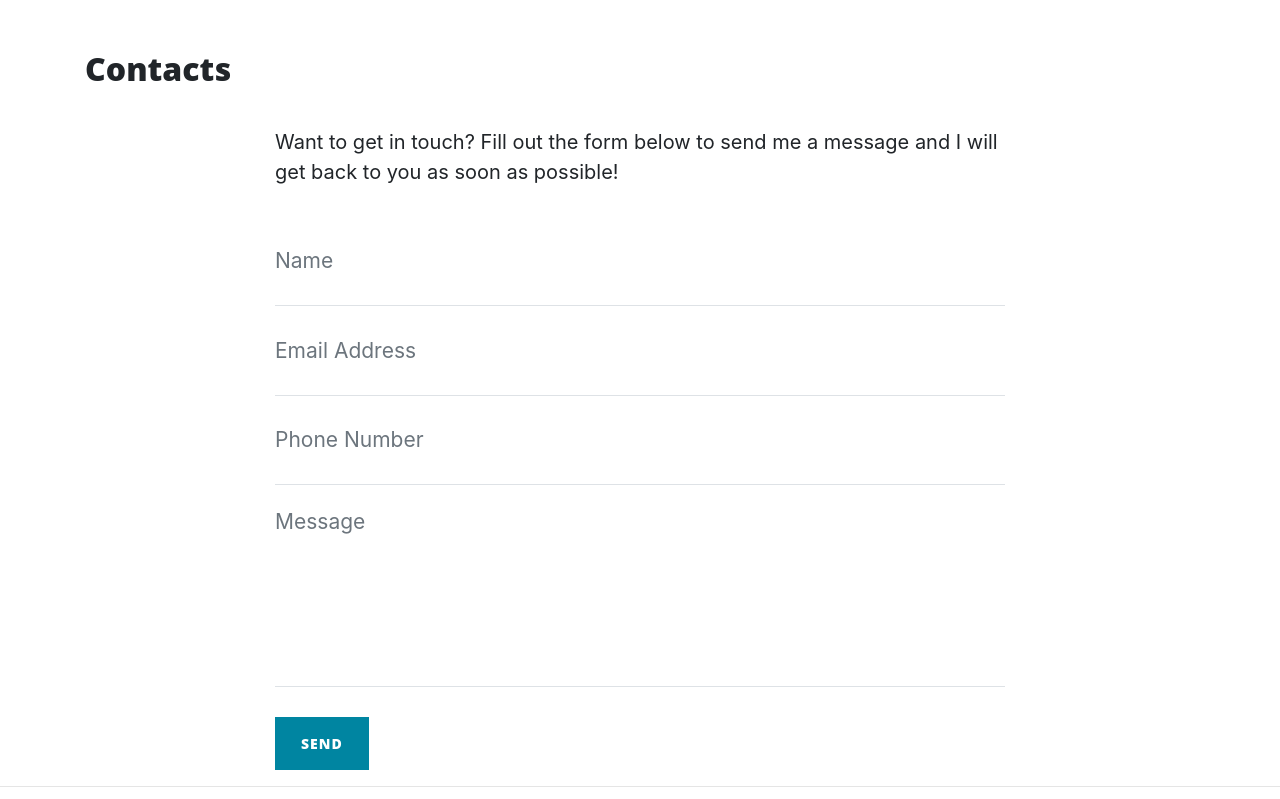
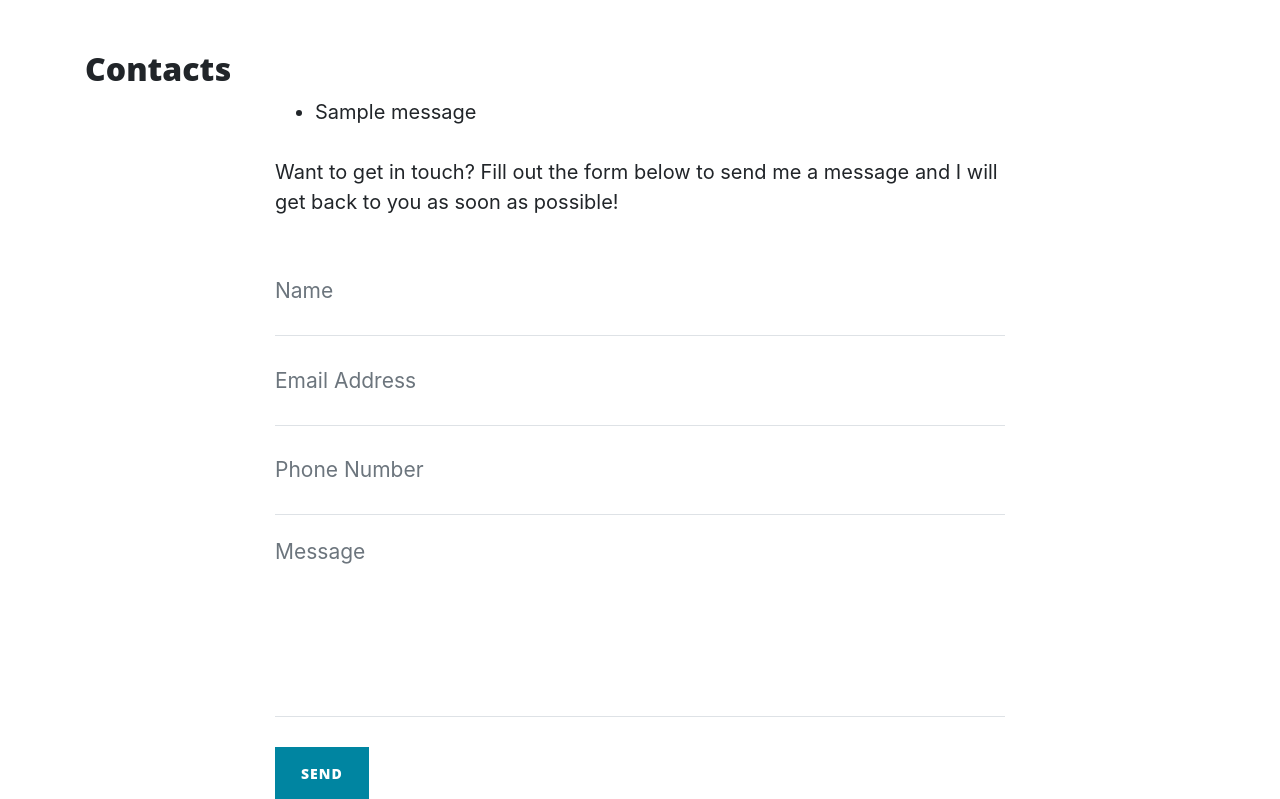
Before and after one commit to IgnazioSotgiu/thorin-flask-app, a Flask app: page /contacts in a window 1280 px wide. Shown: the part 628-1427 px from the top of the page. Run offline with Flask 2, Linux system fonts and the light colour scheme; one stand-in notice (Sample message) is shown; some libraries are stand-ins or nearby versions.

Commit message:
added flash messages when form is submitted

```diff
--- a/run.py
+++ b/run.py
@@ -1,10 +1,14 @@
 import os
 import json
 
-from flask import Flask, render_template, request
+from flask import Flask, render_template, request, flash
+
+if os.path.exists("env.py"):
+    import env
 
 
 app = Flask(__name__)
+app.secret_key = os.environ.get("SECRET_KEY")
 
 
 @app.route("/")
@@ -32,11 +36,11 @@ def about_member(member_name):
     return render_template("member.html", member=member)
 
 
-
 @app.route("/contacts", methods=["GET", "POST"])
 def contacts():
     if request.method == "POST":
-        print(request.form)
+        flash("Thanks {}, we have received your message".format(
+            request.form.get("name")))
     return render_template("contacts.html", page_title="Contacts")
 
 
--- a/templates/contacts.html
+++ b/templates/contacts.html
@@ -4,6 +4,17 @@
 
     <div class="row">
         <div class="col-lg-8 col-md-10 mx-auto">
+
+            {% with messages = get_flashed_messages() %}
+                {% if messages %}
+                    <ul class="flashes">
+                        {% for message in messages %}
+                            <li>{{ message }}</li>
+                        {% endfor %}
+                    </ul>
+                {% endif %}
+            {% endwith %}
+
             <p>Want to get in touch? Fill out the form below to send me a message and I will get back to you as soon as
                 possible!</p>
             <form method="POST" id="contactForm" name="sentMessage" novalidate>
```
Also changed, not shown: 1 other file.
